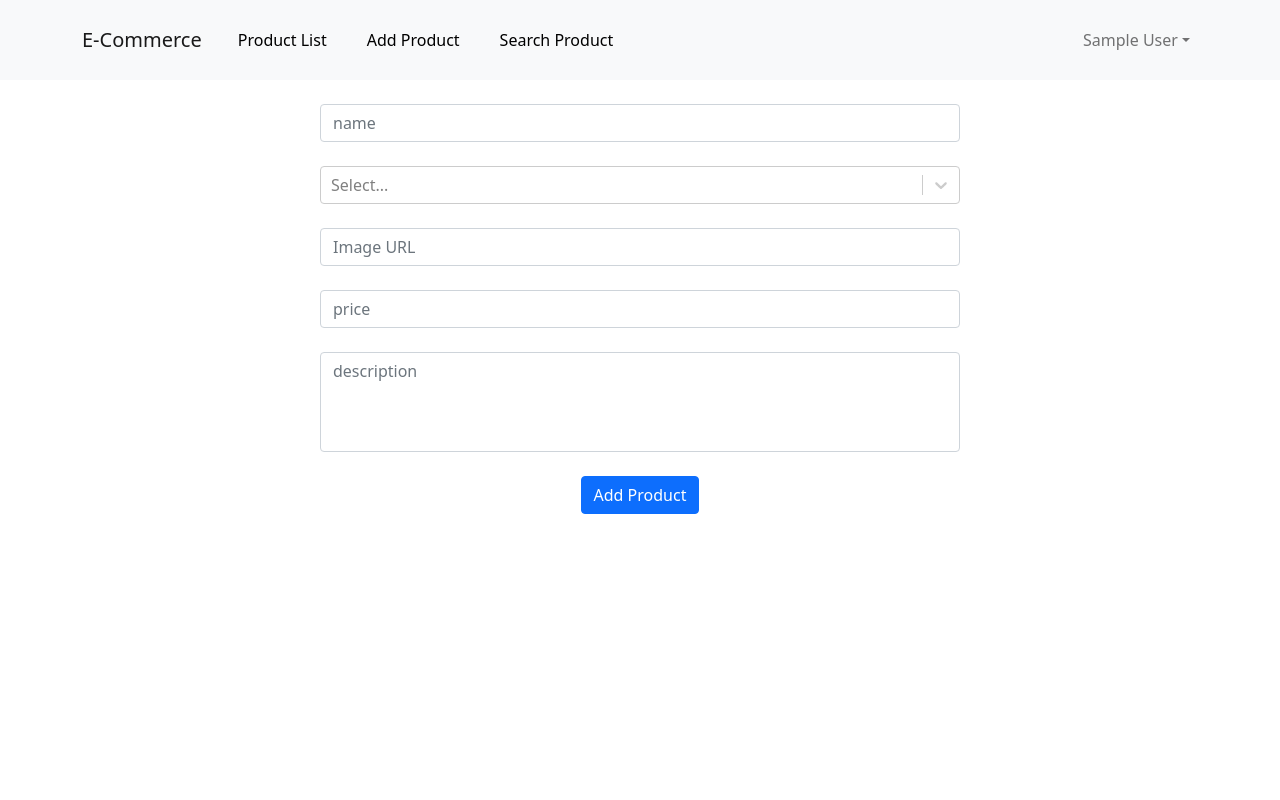
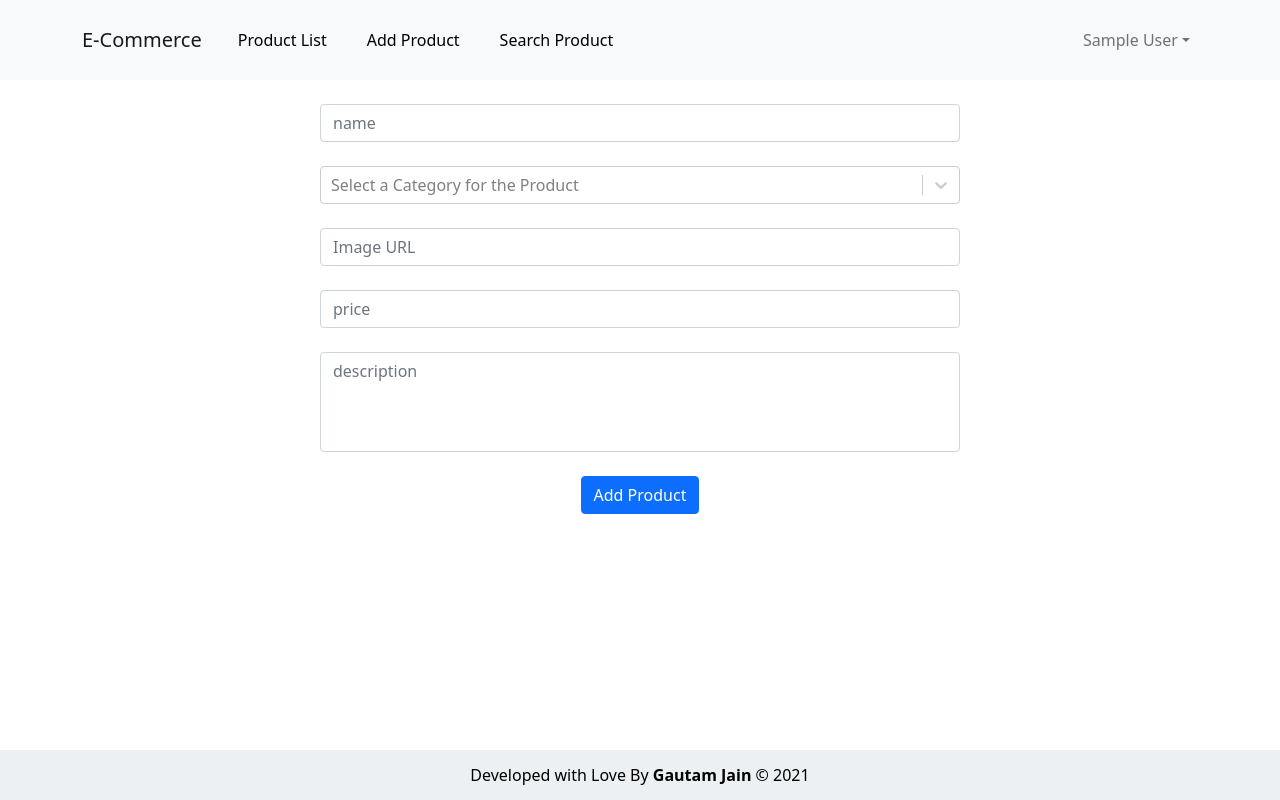
Before and after one commit to Astrogeek77/ecommerce-dashboard, a React (Create React App) app: page /add in a window 1280 px wide. Built offline with nearby package versions, Linux system fonts and the light colour scheme; sample sign-in values are in the browser's storage.

Commit message:
added footer and placeholder for select

```diff
--- a/public/index.html
+++ b/public/index.html
@@ -25,6 +25,39 @@
       Learn how to configure a non-root public URL by running `npm run build`.
     -->
     <title>E-Commerce site</title>
+    <style>
+      html,body {
+        margin: 0;
+        padding: 0;
+        position: relative;
+      }
+      #root {
+        padding-bottom: 30px;
+      }
+      footer {
+        position: fixed;
+        margin-top: 50px;
+        left: 0;
+        bottom: 0;
+        width: 100%;
+        background-color: rgba(223, 230, 233, 0.6);
+        color: black;
+        text-align: center;
+        display: flex;
+        justify-content: center;
+        align-items: center;
+        height: 50px;
+        font-weight: 400;
+      }
+      footer p {
+        margin: 0;
+      }
+      footer a {
+        text-decoration: none;
+        color: #020303;
+        font-weight: 600;
+      }
+    </style>
   </head>
   <body>
     <noscript>You need to enable JavaScript to run this app.</noscript>
@@ -39,5 +72,8 @@
       To begin the development, run `npm start` or `yarn start`.
       To create a production bundle, use `npm run build` or `yarn build`.
     -->
+    <footer>
+      <p>Developed with Love By <a href="https://github.com/Astrogeek77">Gautam Jain</a> &#169 2021</p>
+    </footer>
   </body>
 </html>
--- a/src/components/AddProduct.js
+++ b/src/components/AddProduct.js
@@ -57,7 +57,8 @@ export default function AddProduct() {
         <Select
           // className="form-control"
           required
-          aria-label="Choose a Category For the Product"
+          placeholder="Select a Category for the Product"
+          // aria-label="Choose a Category For the Product"
           onChange={(options) => setCategory(options.value)}
           options={options}
         />
--- a/src/components/UpdateProduct.js
+++ b/src/components/UpdateProduct.js
@@ -67,7 +67,11 @@ function UpdateProduct(props) {
                 <Select
                     // className="form-control"
                     required
-                    label="Choose a Category For the Product"
+                    defaultValue={data.category}
+                    placeholder="Select a Category for the Product"
+                    // defaultInputValue={data.category}
+
+                    // label="Choose a Category For the Product"
                     onChange={(e) => setCategory(e.label)}
                     options={options}
                     />
```
